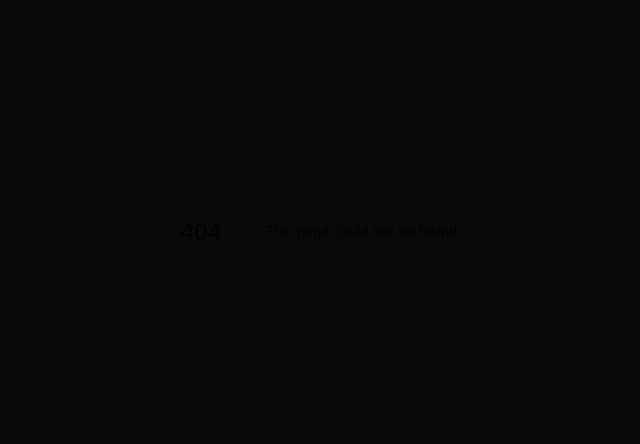
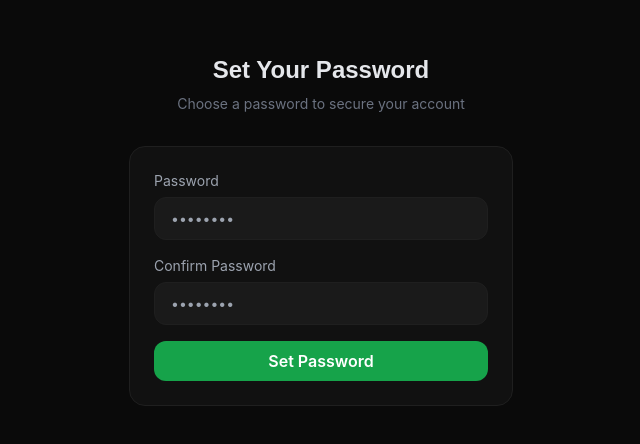
Before and after one commit to Isaiah4013290/zaylshi, a Next.js app: page /set-password in a window 1280 px wide. Before the commit this address had no page. Shown: the part 202-646 px from the top of the page, without its empty margins (319-959 px from the left). Built offline with nearby package versions, Linux system fonts and the light colour scheme.

Commit message:
Create page.tsx

```diff
--- /dev/null
+++ b/app/set-password/page.tsx
@@ -0,0 +1,63 @@
+'use client'
+
+import { useState, Suspense } from 'react'
+import { useRouter, useSearchParams } from 'next/navigation'
+
+function SetPasswordForm() {
+  const router = useRouter()
+  const searchParams = useSearchParams()
+  const userId = searchParams.get('user')
+  const [password, setPassword] = useState('')
+  const [confirm, setConfirm] = useState('')
+  const [error, setError] = useState('')
+  const [loading, setLoading] = useState(false)
+
+  const submit = async (e: React.FormEvent) => {
+    e.preventDefault()
+    if (password !== confirm) { setError('Passwords do not match'); return }
+    if (password.length < 6) { setError('Password must be at least 6 characters'); return }
+    setLoading(true)
+    const res = await fetch('/api/auth/set-password', {
+      method: 'POST',
+      headers: { 'Content-Type': 'application/json' },
+      body: JSON.stringify({ userId, password }),
+    })
+    const data = await res.json()
+    setLoading(false)
+    if (!res.ok) { setError(data.error); return }
+    router.push('/leagues')
+  }
+
+  return (
+    <div className="min-h-screen flex items-center justify-center px-4">
+      <div className="w-full max-w-sm">
+        <div className="text-center mb-8">
+          <h1 className="font-syne text-2xl font-bold">Set Your Password</h1>
+          <p className="text-gray-500 mt-2 text-sm">Choose a password to secure your account</p>
+        </div>
+        <div className="card p-6">
+          <form onSubmit={submit} className="space-y-4">
+            <div>
+              <label className="text-sm text-gray-400 block mb-1.5">Password</label>
+              <input type="password" value={password} onChange={e => setPassword(e.target.value)}
+                className="input-field" placeholder="••••••••" required />
+            </div>
+            <div>
+              <label className="text-sm text-gray-400 block mb-1.5">Confirm Password</label>
+              <input type="password" value={confirm} onChange={e => setConfirm(e.target.value)}
+                className="input-field" placeholder="••••••••" required />
+            </div>
+            {error && <p className="text-red-400 text-sm">{error}</p>}
+            <button type="submit" disabled={loading} className="btn-primary w-full">
+              {loading ? 'Setting...' : 'Set Password'}
+            </button>
+          </form>
+        </div>
+      </div>
+    </div>
+  )
+}
+
+export default function SetPasswordPage() {
+  return <Suspense><SetPasswordForm /></Suspense>
+}
```
